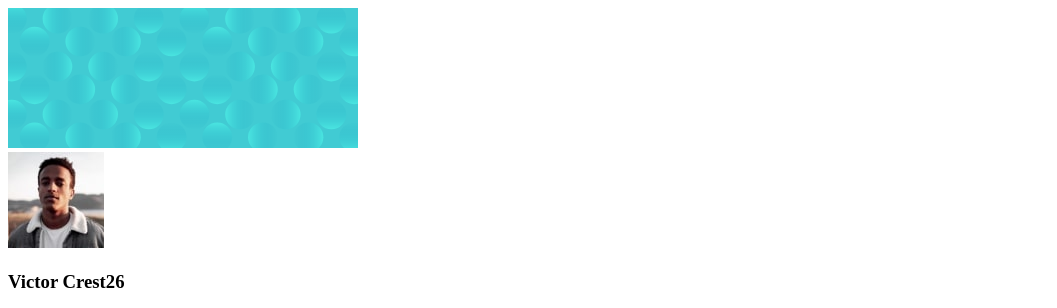
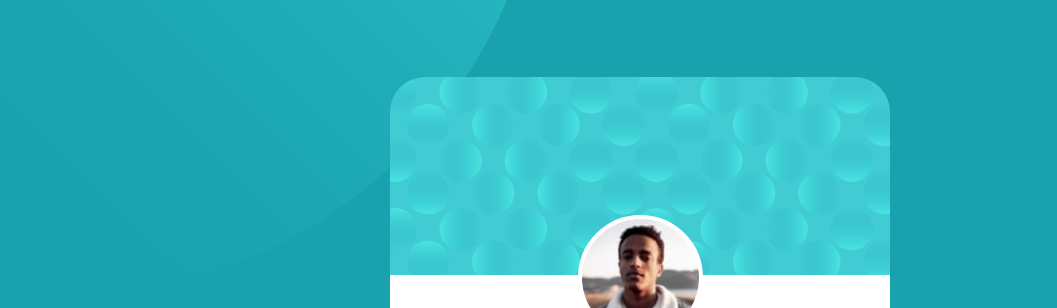
Before and after one commit to leomiracco/Desafios-NUCBA, a plain HTML site: page 02-Challenge/index.html in a window 1280 px wide. Shown: the top 308 px of the page, without its empty margins (0-1057 px from the left). Drawn offline with Linux system fonts and the light colour scheme.

Commit message:
Se corrigió el linkeo al archivo style.css

```diff
--- a/02-Challenge/index.html
+++ b/02-Challenge/index.html
@@ -4,7 +4,7 @@
   <meta charset="UTF-8">
   <meta name="viewport" content="width=device-width, initial-scale=1.0">
   <!-- displays site properly based on user's device -->
-  <link rel="stylesheet" href="./style4.css">
+  <link rel="stylesheet" href="./style.css">
   <link rel="icon" type="image/png" sizes="32x32" href="./images/favicon-32x32.png">
 
   <title>Profile card component</title>
```
